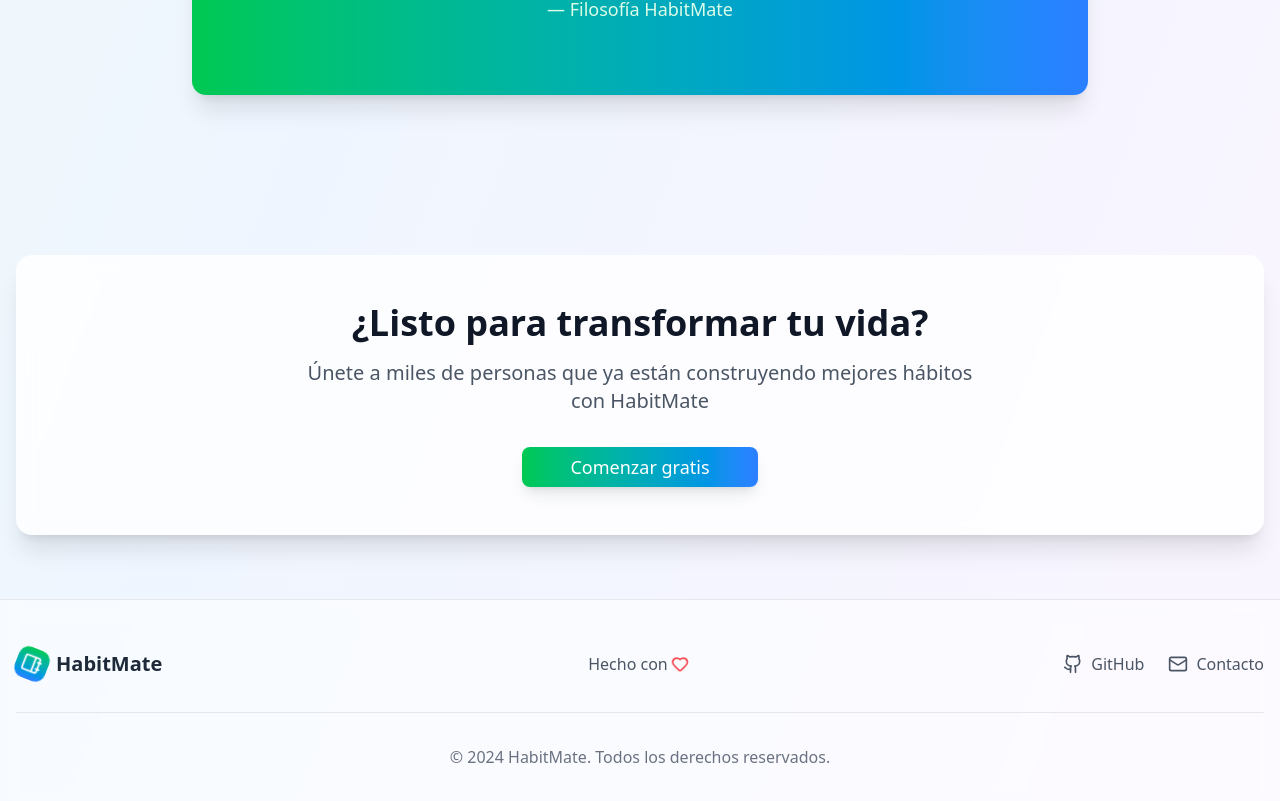
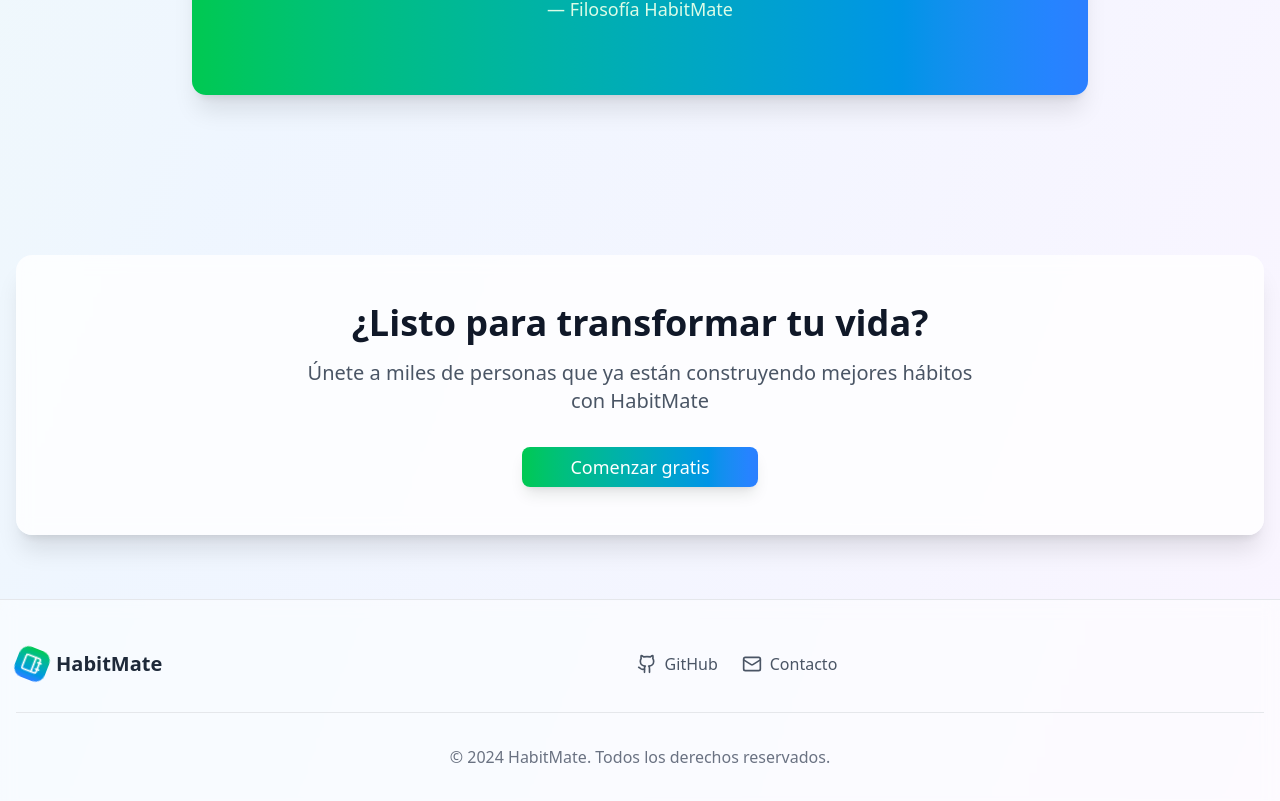
Before and after one commit to Soyabrahan/PruebaTecnica_HabitMate, a Next.js app in the folder frontend/: page / in a window 1280 px wide. Shown: the part 2685-3486 px from the top of the page. Built offline with nearby package versions, Linux system fonts and the light colour scheme.

Commit message:
solucionando error en el footer

```diff
--- a/frontend/app/page.tsx
+++ b/frontend/app/page.tsx
@@ -611,18 +611,6 @@ export default function HabitMateLanding() {
               <span className="text-xl font-bold text-gray-800">HabitMate</span>
             </motion.div>
 
-            <div className="text-center">
-              <p className="text-gray-600 flex items-center justify-center">
-                Hecho con{" "}
-                <motion.span
-                  animate={{ scale: [1, 1.2, 1] }}
-                  transition={{ duration: 1, repeat: Number.POSITIVE_INFINITY }}
-                >
-                  <Heart className="w-4 h-4 mx-1 text-red-500" />
-                </motion.span>
-              </p>
-            </div>
-
             <div className="flex justify-end space-x-6">
               <motion.div
                 whileHover={{ scale: 1.1, y: -2 }}
@@ -642,13 +630,17 @@ export default function HabitMateLanding() {
                 whileHover={{ scale: 1.1, y: -2 }}
                 transition={{ duration: 0.2 }}
               >
-                <Link
-                  href="mailto:abrahanramirez2410@gmail.com"
-                  className="flex items-center space-x-2 text-gray-600 hover:text-green-600 transition-colors"
+                <button
+                  onClick={() => {
+                    const mailtoLink =
+                      "mailto:abrahanramirez2410@gmail.com?subject=Contacto desde HabitMate&body=Hola Abrahan, me gustaría contactarte sobre HabitMate.";
+                    window.open(mailtoLink, "_blank");
+                  }}
+                  className="flex items-center space-x-2 text-gray-600 hover:text-green-600 transition-colors bg-transparent border-none cursor-pointer"
                 >
                   <Mail className="w-5 h-5" />
                   <span>Contacto</span>
-                </Link>
+                </button>
               </motion.div>
             </div>
           </div>
```
